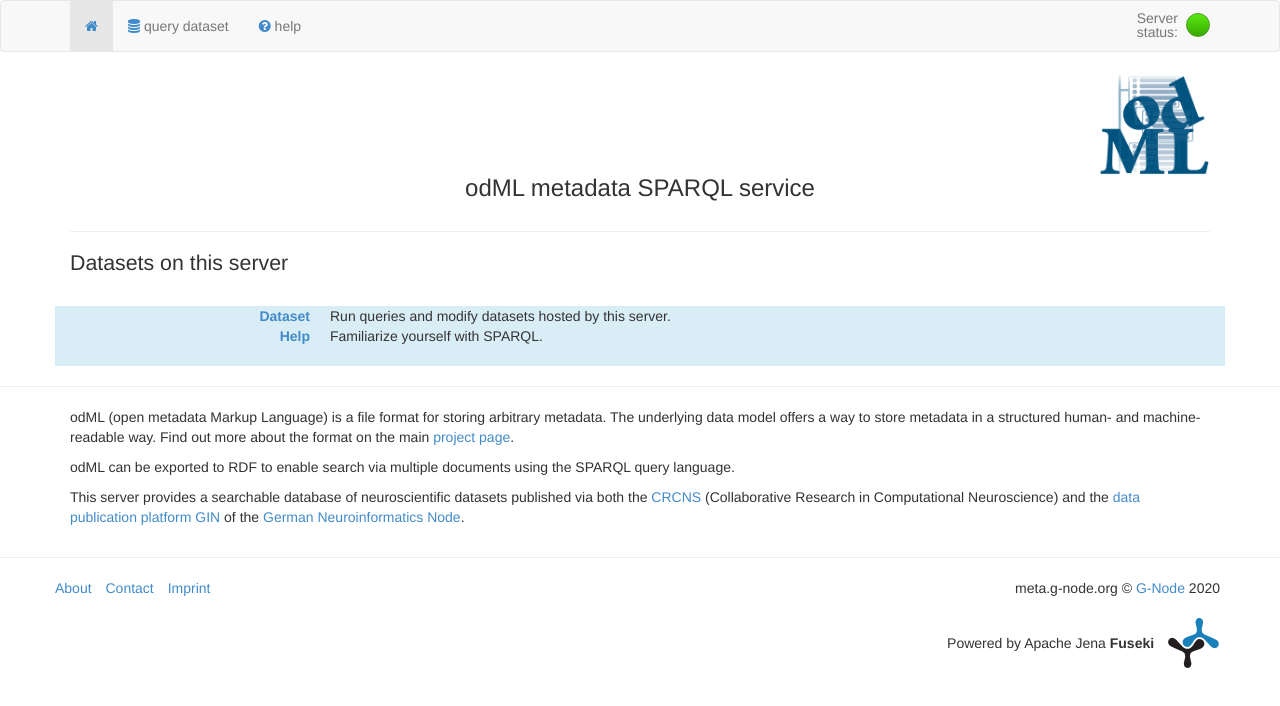
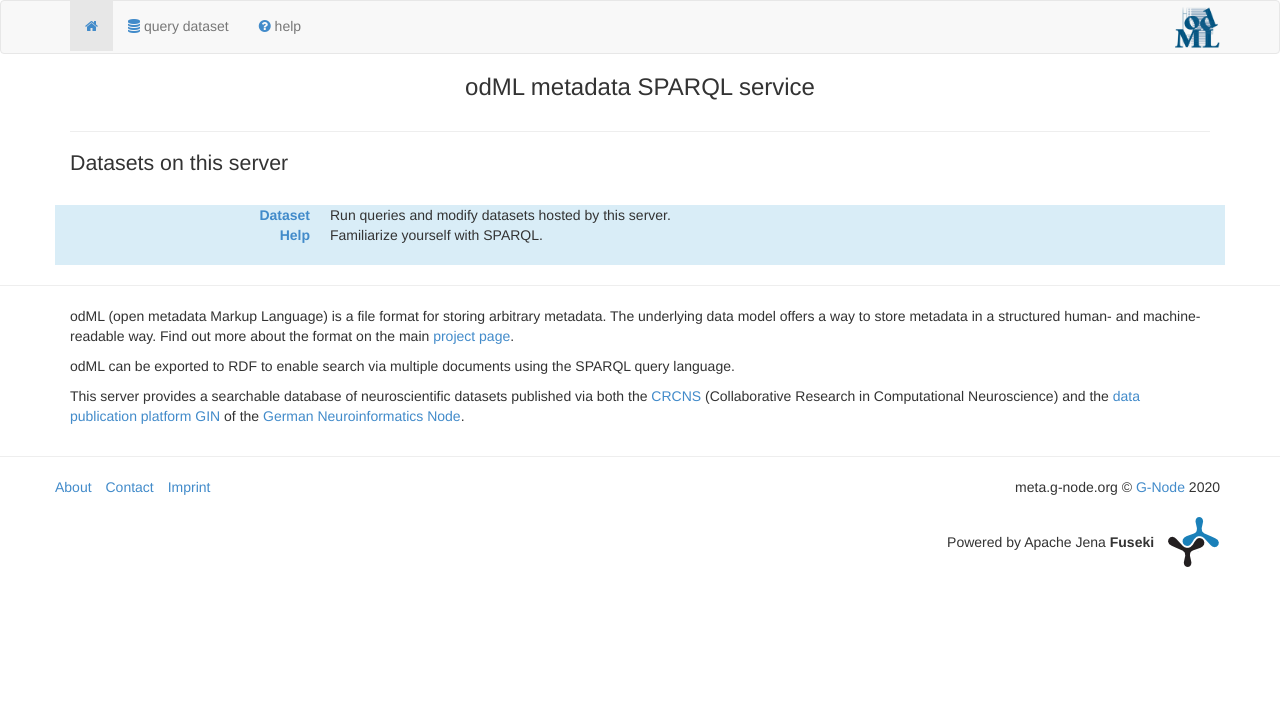
Before and after one commit to G-Node/odml-query, a plain HTML site: page custom/webapp/index.html in a window 1280 px wide. Drawn offline with Linux system fonts and the light colour scheme; files that its build step writes are made by us from their sources; files whose address does not match are found by name.

Commit message:
[custom] Replace server status with odml logo

```diff
--- a/custom/webapp/index.html
+++ b/custom/webapp/index.html
@@ -51,26 +51,18 @@
               <li class=""><a href="documentation.html"><i class="fa fa-question-circle"></i> help</a></li>
             </ul>
             <ul class="nav navbar-nav navbar-right">
-              <li class="status-indicator">
-                <div>Server<br />status:</div>
-              </li>
-              <li class="status-indicator">
-                <a class="" href="#admin/server-log.html" id="server-status-light" title="current server status">
-                  <span class="server-up"></span>
-                </a>
+              <li>
+                <img src="images/odMLLogo.png" alt="odML logo" title="meta.g-node.org"
+                     style="width: 55vw; max-width:55px; padding: 5px;"/>
               </li>
             </ul>
-          </div><!-- /.navbar-collapse -->
-        </div><!-- /row -->
-      </div><!-- /container -->
+          </div>
+        </div>
+      </div>
     </nav>
 
     <!-- Page content -->
     <div class="container">
-      <div class="imgcontainer pull-right">
-        <img src="images/odMLLogo.png" alt="odML logo" title="meta.g-node.org"
-             style="width: 55vw; max-width:110px;"/>
-      </div>
       <div class="row">
         <div class="col-md-12">
           <h1 class="text-center">odML metadata SPARQL service</h1>
```
Also changed, not shown: custom/webapp/about.html (+3 -7 lines), custom/webapp/admin_dataset.html (+6 -10 lines), custom/webapp/contact.html (+3 -7 lines), custom/webapp/dataset.html (+6 -11 lines), custom/webapp/documentation.html (+6 -10 lines), custom/webapp/imprint.html (+3 -7 lines), custom/webapp/manage.html (+14 -18 lines).
